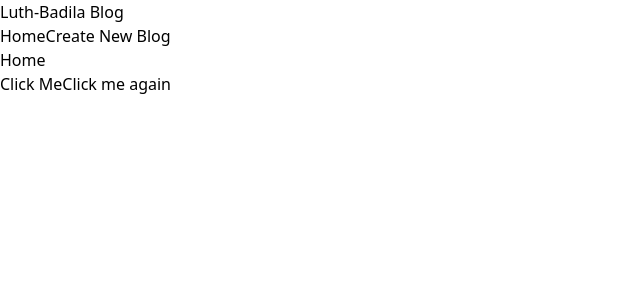
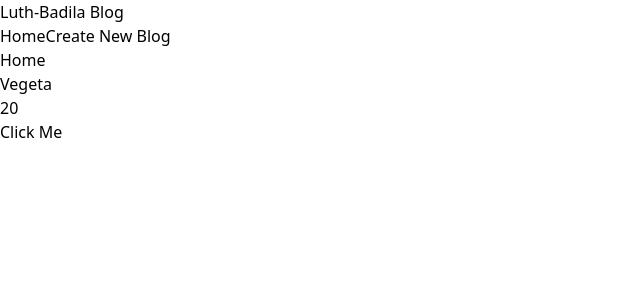
Before and after one commit to Luth-Badila/Learn-react, a React (Vite) app: page / in a window 1280 px wide. Shown: the top 300 px of the page, without its empty margins (0-640 px from the left). Built offline with nearby package versions, Linux system fonts and the light colour scheme.

Commit message:
added useState hook in home.js

```diff
--- a/src/Home.jsx
+++ b/src/Home.jsx
@@ -1,22 +1,25 @@
-import React from "react";
+import React, { useState } from "react";
 
 const Home = () => {
-  const handleClick = (e) => {
-    console.log("Hello, click me if you can ", e);
+  // let name = "Vegeta";
+  const [name, setName] = useState("Vegeta");
+  const [age, setAge] = useState(20);
+  const handleClick = () => {
+    setName("Goku");
+    setAge(30);
   };
 
-  const handleClickAgain = (name, e) => {
-    console.log("Please, don't click me " + name, e.target);
-  };
+  // const handleClickAgain = (name, e) => {
+  //   console.log("Please, don't click me " + name, e.target);
+  // };
 
   return (
-    <div className="flex flex-col p-8 mt-3 ">
+    <div className="flex flex-col p-8 mt-3 gap-8">
       <h1>Home</h1>
+      <p>{name}</p>
+      <p>{age}</p>
       <button onClick={handleClick} className="flex justify-start items-center bg-blue-700 p-2 w-[80px] rounded-lg">
         Click Me
-      </button>
-      <button onClick={(e) => handleClickAgain("Mario", e)} className="flex justify-start items-center bg-blue-700 p-2 w-[120px] rounded-lg">
-        Click me again
       </button>
     </div>
   );
```
